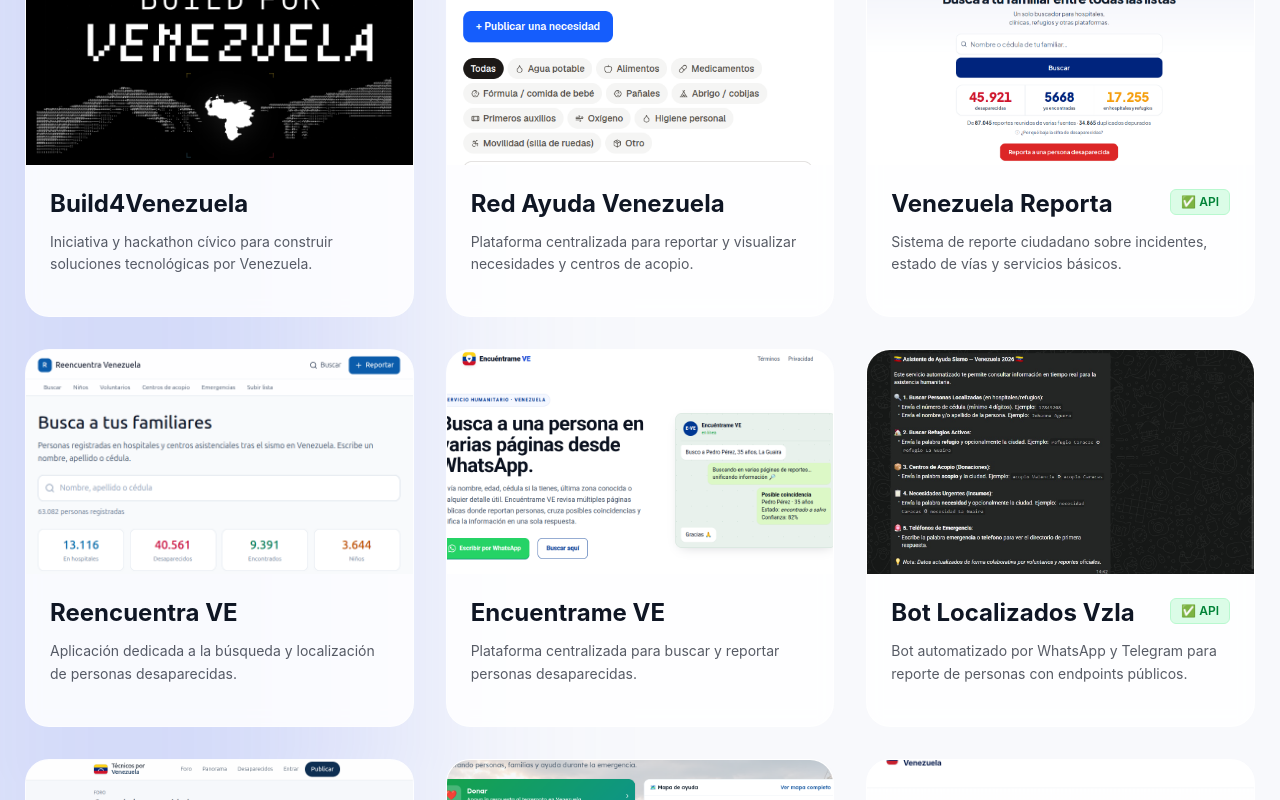
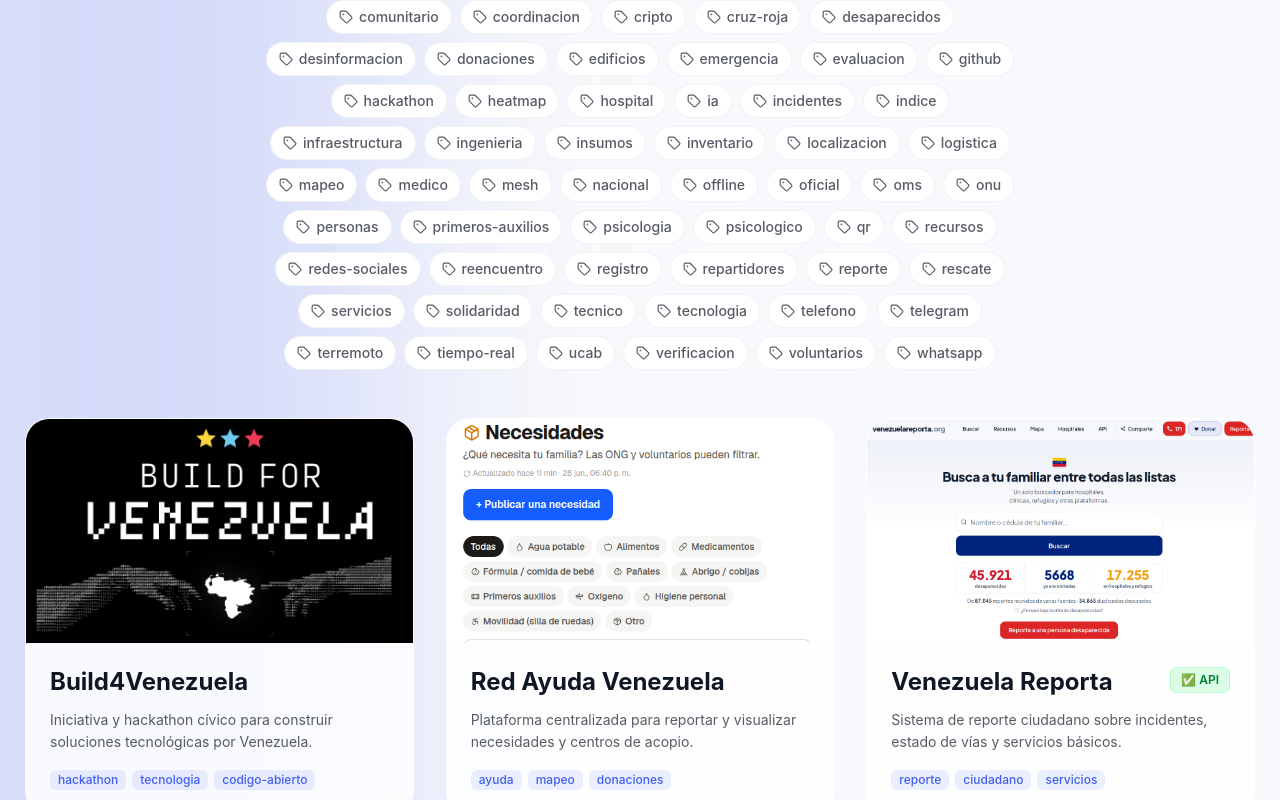
Before and after one commit to WilterD/juntosporvenezuela, a React (Vite) app: page / in a window 1280 px wide. Shown: the part 600-1400 px from the top of the page. Built offline with nearby package versions, Linux system fonts and the light colour scheme.

Commit message:
agg proyectos

```diff
--- a/src/App.jsx
+++ b/src/App.jsx
@@ -1,21 +1,40 @@
 import { useState, useMemo } from 'react';
 import { motion, AnimatePresence } from 'framer-motion';
-import { Search, ExternalLink, X, MapPin, Info } from 'lucide-react';
+import { Search, ExternalLink, X, MapPin, Info, Tag } from 'lucide-react';
 import { projectsData } from './data';
-import './index.css'; // Just in case, usually in main.jsx
+import './index.css';
 
 function App() {
   const [searchTerm, setSearchTerm] = useState('');
   const [selectedProject, setSelectedProject] = useState(null);
   const [showFullDescription, setShowFullDescription] = useState(false);
+  const [selectedTags, setSelectedTags] = useState([]);
 
-  // Filter projects based on search term
+  const allTags = useMemo(() => {
+    const tagSet = new Set();
+    projectsData.forEach((project) => project.tags.forEach((tag) => tagSet.add(tag)));
+    return Array.from(tagSet).sort();
+  }, []);
+
+  const toggleTag = (tag) => {
+    setSelectedTags((prev) =>
+      prev.includes(tag) ? prev.filter((t) => t !== tag) : [...prev, tag]
+    );
+  };
+
   const filteredProjects = useMemo(() => {
-    return projectsData.filter((project) =>
-      project.name.toLowerCase().includes(searchTerm.toLowerCase()) ||
-      project.description.toLowerCase().includes(searchTerm.toLowerCase())
-    );
-  }, [searchTerm]);
+    return projectsData
+      .filter((project) => {
+        const matchesSearch =
+          project.name.toLowerCase().includes(searchTerm.toLowerCase()) ||
+          project.description.toLowerCase().includes(searchTerm.toLowerCase());
+        const matchesTags =
+          selectedTags.length === 0 ||
+          selectedTags.every((tag) => project.tags.includes(tag));
+        return matchesSearch && matchesTags;
+      })
+      .sort((a, b) => a.order - b.order);
+  }, [searchTerm, selectedTags]);
 
   const openModal = (project) => {
     setSelectedProject(project);
@@ -29,11 +48,9 @@
 
   return (
     <div className="min-h-screen bg-background relative overflow-hidden">
-      {/* Abstract Background Design */}
       <div className="absolute top-[-10%] left-[-10%] w-[40%] h-[40%] rounded-full bg-primary/20 blur-[120px] pointer-events-none" />
       <div className="absolute bottom-[-10%] right-[-10%] w-[40%] h-[40%] rounded-full bg-primary/20 blur-[120px] pointer-events-none" />
 
-      {/* Top Nav */}
       <nav className="relative z-20 w-full px-6 pt-6 flex justify-end max-w-7xl mx-auto">
         <a
           href="https://docs.google.com/forms/d/e/1FAIpQLSdJS1l8bEX_ewBamPc-L-DfKMUUjIqLqT2qsnJjSP2oRpBd9A/viewform?usp=header"
@@ -45,7 +62,6 @@
         </a>
       </nav>
 
-      {/* Header */}
       <header className="pt-8 pb-12 px-6 relative z-10 text-center">
         <motion.div
           initial={{ opacity: 0, y: -20 }}
@@ -63,8 +79,7 @@
             Plataforma dedicada a dar visibilidad a los proyectos web y tecnológicos venezolanos creados para asistir y brindar apoyo tras los recientes eventos sísmicos.
           </p>
 
-          {/* Search Bar */}
-          <div className="relative max-w-xl mx-auto group">
+          <div className="relative max-w-xl mx-auto group mb-6">
             <div className="absolute inset-y-0 left-0 pl-4 flex items-center pointer-events-none text-foreground/40 group-focus-within:text-primary transition-colors">
               <Search className="h-5 w-5" />
             </div>
@@ -76,10 +91,26 @@
               onChange={(e) => setSearchTerm(e.target.value)}
             />
           </div>
+
+          <div className="flex flex-wrap justify-center gap-2 max-w-4xl mx-auto">
+            {allTags.map((tag) => (
+              <button
+                key={tag}
+                onClick={() => toggleTag(tag)}
+                className={`inline-flex items-center gap-1.5 px-3 py-1.5 rounded-full text-sm font-medium transition-all border ${
+                  selectedTags.includes(tag)
+                    ? 'bg-primary text-primary-foreground border-primary shadow-md shadow-primary/20'
+                    : 'bg-card text-foreground/70 border-border/50 hover:border-primary/50 hover:text-foreground'
+                }`}
+              >
+                <Tag className="w-3.5 h-3.5" />
+                {tag}
+              </button>
+            ))}
+          </div>
         </motion.div>
       </header>
 
-      {/* Main Content */}
       <main className="max-w-7xl mx-auto px-6 pb-24 relative z-10">
         <div className="flex flex-wrap justify-center gap-8">
           <AnimatePresence>
@@ -123,6 +154,16 @@
                       <p className="text-foreground/70 line-clamp-3 mb-4 flex-grow text-sm leading-relaxed">
                         {project.description}
                       </p>
+                      <div className="flex flex-wrap gap-1.5">
+                        {project.tags.map((tag) => (
+                          <span
+                            key={tag}
+                            className="px-2 py-0.5 rounded-md bg-primary/10 text-primary text-xs font-medium"
+                          >
+                            {tag}
+                          </span>
+                        ))}
+                      </div>
                     </div>
                   </div>
                 </motion.div>
@@ -144,7 +185,6 @@
         </div>
       </main>
 
-      {/* Footer */}
       <footer className="relative z-10 w-full py-8 border-t border-border/50 bg-card/30 backdrop-blur-sm mt-auto text-center">
         <p className="text-foreground/70 font-medium text-sm">
           Desarrollado por{' '}
@@ -159,7 +199,6 @@
         </p>
       </footer>
 
-      {/* Modal */}
       <AnimatePresence>
         {selectedProject && (
           <>
@@ -178,7 +217,6 @@
                 transition={{ type: "spring", damping: 25, stiffness: 300 }}
                 className="w-full max-w-3xl glass-card bg-card rounded-[2rem] shadow-2xl overflow-hidden pointer-events-auto flex flex-col max-h-[90vh]"
               >
-                {/* Modal Header & Image */}
                 <div className="relative h-64 sm:h-80 shrink-0">
                   <img
                     src={selectedProject.thumbnail}
@@ -212,10 +250,8 @@
                   </div>
                 </div>
 
-                {/* Modal Content */}
                 <div className="p-6 sm:p-8 overflow-y-auto">
                   <div className="flex flex-col gap-6">
-                    {/* URL Display */}
                     <div className="flex flex-col sm:flex-row gap-3">
                       <div className="flex-1 flex items-center gap-3 p-4 rounded-xl bg-primary/5 border border-primary/10">
                         <ExternalLink className="w-5 h-5 text-primary shrink-0" />
@@ -247,7 +283,6 @@
                       )}
                     </div>
 
-                    {/* Description Section */}
                     <div>
                       <h4 className="text-lg font-semibold text-foreground mb-3">Sobre el proyecto</h4>
                       <p className="text-foreground/80 leading-relaxed">
--- a/src/data.js
+++ b/src/data.js
@@ -8,7 +8,9 @@
     url: "https://build4venezuela.com/",
     hasApi: false,
     apiUrl: "",
-    images: ["./img/build4vzla.png"]
+    images: ["./img/build4vzla.png"],
+    order: 1,
+    tags: ["hackathon", "tecnologia", "codigo-abierto"]
   },
   {
     id: 2,
@@ -18,7 +20,9 @@
     fullDescription: "Red Ayuda Venezuela permite a los ciudadanos publicar necesidades urgentes (insumos médicos, alimentos, rescate) y a las organizaciones coordinar la respuesta. Su sistema de mapeo ayuda a distribuir eficientemente los recursos donados a las zonas más afectadas.",
     url: "https://redayudavenezuela.com/ayuda/necesidades",
     hasApi: false,
-    images: ["./img/red_ayuda.png"]
+    images: ["./img/red_ayuda.png"],
+    order: 2,
+    tags: ["ayuda", "mapeo", "donaciones"]
   },
   {
     id: 3,
@@ -29,7 +33,33 @@
     url: "https://venezuelareporta.org",
     hasApi: true,
     apiUrl: "https://venezuelareporta.org/api-abierta",
-    images: ["./img/vzla_reporta.png"]
+    images: ["./img/vzla_reporta.png"],
+    order: 3,
+    tags: ["reporte", "ciudadano", "servicios"]
+  },
+  {
+    id: 44,
+    name: "VZLA Ayuda",
+    thumbnail: "./img/vzlayuda.png",
+    description: "Encuentra o brinda ayuda cerca de ti. Sin cuentas, al instante.",
+    fullDescription: "VZLA Ayuda es una iniciativa ciudadana que permite encontrar o brindar ayuda cerca de ti sin necesidad de cuentas y de forma instantánea. Conecta a quienes necesitan ayuda con quienes pueden ofrecerla.",
+    url: "https://vzlayuda.com",
+    hasApi: false,
+    images: ["./img/vzlayuda.png"],
+    order: 4,
+    tags: ["ayuda", "busqueda", "ciudadano"]
+  },
+  {
+    id: 45,
+    name: "Red por Venezuela",
+    thumbnail: "./img/redporvenezuela.png",
+    description: "Toda la ayuda para Venezuela, en un solo lugar. Índice de publicaciones de redes sociales clasificadas.",
+    fullDescription: "Red por Venezuela reúne y clasifica publicaciones de Instagram, Facebook y X sobre la emergencia sin modificarlas. Cada dato muestra su resumen, extracto original y link a la fuente. Es un índice informativo, no una fuente original.",
+    url: "https://redporvenezuela.com",
+    hasApi: false,
+    images: ["./img/redporvenezuela.png"],
+    order: 5,
+    tags: ["indice", "redes-sociales", "emergencia"]
   },
   {
     id: 4,
@@ -39,7 +69,9 @@
     fullDescription: "Tras los recientes eventos sísmicos, Reencuentra VE ofrece una base de datos segura y de fácil acceso donde familiares pueden publicar fotos y datos de personas extraviadas, y los refugios o rescatistas pueden reportar a las personas que han sido localizadas.",
     url: "https://reencuentra-ve.vercel.app",
     hasApi: false,
-    images: ["./img/reencuentra.png"]
+    images: ["./img/reencuentra.png"],
+    order: 6,
+    tags: ["busqueda", "personas", "desaparecidos"]
   },
   {
     id: 5,
@@ -49,7 +81,9 @@
     fullDescription: "Encuentrame VE es una iniciativa solidaria diseñada para consolidar la información de personas extraviadas o no localizadas. Permite a familiares, voluntarios y organizaciones registrar reportes detallados, agilizando los esfuerzos de búsqueda y reencuentro familiar.",
     url: "https://encuentrame-ve.com/",
     hasApi: false,
-    images: ["./img/encuentrameve.png"]
+    images: ["./img/encuentrameve.png"],
+    order: 7,
+    tags: ["busqueda", "personas", "desaparecidos"]
   },
   {
     id: 6,
@@ -60,7 +94,9 @@
     url: "https://t.me/localizadosvzla2026_bot",
     hasApi: true,
     apiUrl: "",
-    images: ["./img/bot_telegram.jpeg"]
+    images: ["./img/bot_telegram.jpeg"],
+    order: 8,
+    tags: ["bot", "telegram", "whatsapp", "desaparecidos"]
   },
   {
     id: 7,
@@ -70,7 +106,9 @@
     fullDescription: "Técnicos Por Venezuela es un espacio dedicado a canalizar reportes de averías o necesidades de infraestructura técnica crítica. Voluntarios especialistas pueden visualizar el mapa de casos, priorizar incidencias y coordinar esfuerzos para el restablecimiento de servicios.",
     url: "https://tecnicosporvenezuela.com/casos",
     hasApi: false,
-    images: ["./img/tecnicos.png"]
+    images: ["./img/tecnicos.png"],
+    order: 9,
+    tags: ["tecnico", "infraestructura", "voluntarios"]
   },
   {
     id: 8,
@@ -80,7 +118,9 @@
     fullDescription: "Hazlo Hoy centraliza los esfuerzos de donación y asistencia directa a las víctimas de los sismos recientes. Facilita la logística de entrega y fomenta la participación ciudadana para llevar recursos de primera necesidad a las comunidades más afectadas.",
     url: "https://terremoto.hazlohoy.org/",
     hasApi: false,
-    images: ["./img/hazlohoy.png"]
+    images: ["./img/hazlohoy.png"],
+    order: 10,
+    tags: ["donaciones", "acopio", "solidaridad"]
   },
   {
     id: 9,
@@ -90,7 +130,9 @@
     fullDescription: "Buscar por nombre/cédula, reportar, marcar como encontrado. Sin necesidad de registro. Fuente verificada activa por CNN / El Caribe.",
     url: "https://desaparecidosterremotovenezuela.com",
     hasApi: false,
-    images: ["./img/desaparecidosterremotovenezuela.png"]
+    images: ["./img/desaparecidosterremotovenezuela.png"],
+    order: 11,
+    tags: ["busqueda", "desaparecidos", "terremoto"]
   },
   {
     id: 10,
@@ -100,7 +142,9 @@
     fullDescription: "Permite buscar, registrar y marcar como localizado. Esfuerzo de búsqueda activa respaldado por El Caribe.",
     url: "https://venezuelatebusca.com",
     hasApi: false,
-    images: ["./img/venezuelatebusca.png"]
+    images: ["./img/venezuelatebusca.png"],
+    order: 12,
+    tags: ["busqueda", "desaparecidos", "terremoto"]
   },
   {
     id: 11,
@@ -110,7 +154,9 @@
     fullDescription: "Plataforma enfocada específicamente en registrar e identificar personas que han sido trasladadas a centros hospitalarios tras la emergencia.",
     url: "https://encuentramevzla.com",
     hasApi: false,
-    images: ["./img/encuentramevzla.png"]
+    images: ["./img/encuentramevzla.png"],
+    order: 13,
+    tags: ["hospital", "busqueda", "desaparecidos"]
   },
   {
     id: 12,
@@ -121,7 +167,9 @@
     url: "https://venezuela-earthquake-map.vercel.app/",
     hasApi: true,
     apiUrl: "https://github.com/nochinxx/venezuela-earthquake-map",
-    images: ["./img/venezuela-earthquake-map.png"]
+    images: ["./img/venezuela-earthquake-map.png"],
+    order: 14,
+    tags: ["heatmap", "codigo-abierto", "github"]
   },
   {
     id: 13,
@@ -131,7 +179,9 @@
     fullDescription: "Yummy moviliza repartidores para llevar agua, alimentos y medicamentos sin costo a refugios. Permite reporte directo desde la aplicación.",
     url: "https://sos.yummyrides.com",
     hasApi: false,
-    images: ["./img/yummysos.png"]
+    images: ["./img/yummysos.png"],
+    order: 15,
+    tags: ["repartidores", "ayuda", "app"]
   },
   {
     id: 14,
@@ -141,7 +191,9 @@
     fullDescription: "Agregador verificado: plataformas de búsqueda, instrucciones de supervivencia, canales de donación. Links a GlobalGiving, UNICEF y Cruz Roja.",
     url: "https://recursos-venezuela.netlify.app",
     hasApi: false,
-    images: ["./img/recursos-venezuela.png"]
+    images: ["./img/recursos-venezuela.png"],
+    order: 16,
+    tags: ["agregador", "recursos", "donaciones"]
   },
   {
     id: 15,
@@ -151,9 +203,10 @@
     fullDescription: "Canal oficial. Bizum al 33512 o SMS VENEZUELA al 38092 (6€ íntegros). Coordinación directa con la Cruz Roja Venezolana.",
     url: "https://www2.cruzroja.es/-/ayuda-terremoto-venezuela-2026",
     hasApi: false,
-    images: ["./img/cruz_roja.png"]
+    images: ["./img/cruz_roja.png"],
+    order: 17,
+    tags: ["donaciones", "cruz-roja", "oficial"]
   },
-
   {
     id: 21,
     name: "PsicoLínea Venezuela (UCAB)",
@@ -162,7 +215,9 @@
     fullDescription: "Impulsado por la Universidad Católica Andrés Bello (UCAB). Tel: 0414-121 78 82 / 0424-172 39 81. Solo disponible dentro de Venezuela.",
     url: "tel:04141217882",
     hasApi: false,
-    images: ["./img/logo-ucab.png"]
+    images: ["./img/logo-ucab.png"],
+    order: 18,
+    tags: ["psicologia", "telefono", "ucab"]
   },
   {
     id: 22,
@@ -172,9 +227,10 @@
     fullDescription: "Atención especializada para personas afectadas física y emocionalmente tras la emergencia, centralizando soporte a través de su plataforma.",
     url: "https://www.instagram.com/venemergencia",
     hasApi: false,
-    images: ["./img/ven_emergencia.png"]
+    images: ["./img/ven_emergencia.png"],
+    order: 19,
+    tags: ["medico", "psicologico", "emergencia"]
   },
-
   {
     id: 26,
     name: "TerremotoVenezuela.com",
@@ -183,7 +239,9 @@
     fullDescription: "Heatmap en tiempo real. Agrega reportes de YouTube, X/Twitter e Instagram cada 10 min. Centros de acopio verificados. Directorio 30+ hospitales.",
     url: "https://www.terremotovenezuela.com",
     hasApi: false,
-    images: ["./img/terremotovenezuela.png"]
+    images: ["./img/terremotovenezuela.png"],
+    order: 20,
+    tags: ["heatmap", "incidentes", "tiempo-real"]
   },
   {
     id: 27,
@@ -193,7 +251,9 @@
     fullDescription: "Gestión y trazabilidad en tiempo real de insumos médicos, necesidades logísticas y puntos de donación o recepción para OCHA/ONU.",
     url: "https://responsegrid.app/",
     hasApi: false,
-    images: ["./img/responsegrid.png"]
+    images: ["./img/responsegrid.png"],
+    order: 21,
+    tags: ["insumos", "logistica", "onu"]
   },
   {
     id: 28,
@@ -203,7 +263,9 @@
     fullDescription: "Conecta a quién necesita ayuda con quién puede darla. Registro de voluntarios, reporte de casos urgentes, albergues y sus necesidades, mapa en vivo y movilización por WhatsApp.",
     url: "https://ayudavenezuela2026.com",
     hasApi: false,
-    images: ["./img/ayudavenezuela2026.png"]
+    images: ["./img/ayudavenezuela2026.png"],
+    order: 22,
+    tags: ["ayuda-humanitaria", "voluntarios", "mapeo"]
   },
   {
     id: 29,
@@ -214,7 +276,9 @@
     url: "https://civisvenezuela.com",
     hasApi: true,
     apiUrl: "https://civisvenezuela.com/api",
-    images: ["./img/civisvenezuela.png"]
+    images: ["./img/civisvenezuela.png"],
+    order: 23,
+    tags: ["emergencia", "busqueda", "ia"]
   },
   {
     id: 30,
@@ -224,7 +288,9 @@
     fullDescription: "Rescata Venezuela es una plataforma integral destinada a facilitar y agilizar la respuesta ante emergencias, centralizando esfuerzos de rescate, atención médica primaria y recolección de insumos vitales para las comunidades más impactadas por los sismos.",
     url: "https://www.rescatavenezuela.com/",
     hasApi: false,
-    images: ["./img/rescatavenezuela.png"]
+    images: ["./img/rescatavenezuela.png"],
+    order: 24,
+    tags: ["rescate", "ayuda-humanitaria", "emergencia"]
   },
   {
     id: 31,
@@ -234,7 +300,9 @@
     fullDescription: "¿Tu edificio resultó dañado por el sismo? Ingenieros civiles voluntarios revisarán las fotos que envíes y te entregarán un informe de evaluación por correo electrónico en el menor tiempo posible.",
     url: "https://www.sismoayudave.com",
     hasApi: false,
-    images: ["./img/sismoayudave.png"]
+    images: ["./img/sismoayudave.png"],
+    order: 25,
+    tags: ["ingenieria", "evaluacion", "edificios"]
   },
   {
     id: 32,
@@ -244,7 +312,9 @@
     fullDescription: "Zerena es un espacio de apoyo de primera instancia basado en los Primeros Auxilios Psicológicos (OMS/OPS). No es terapia, no diagnostica y no reemplaza la atención de un profesional ni los servicios de emergencia.",
     url: "https://zerena.help/",
     hasApi: false,
-    images: ["./img/zerena.png"]
+    images: ["./img/zerena.png"],
+    order: 26,
+    tags: ["psicologia", "primeros-auxilios", "oms"]
   },
   {
     id: 33,
@@ -254,7 +324,9 @@
     fullDescription: "Iniciativa que unifica información logística de entrega de suministros. Conecta a voluntarios en puntos de acopio y refugios improvisados, mejorando el traslado y redirigiendo más eficazmente los recursos.",
     url: "https://acopiovenezuela.netlify.app/",
     hasApi: false,
-    images: ["./img/acopiovenezuela.png"]
+    images: ["./img/acopiovenezuela.png"],
+    order: 27,
+    tags: ["acopio", "logistica", "voluntarios"]
   },
   {
     id: 34,
@@ -265,7 +337,9 @@
     url: "https://aidtrace-rastroayuda.vercel.app/",
     hasApi: true,
     apiUrl: "https://t.me/AidTrace_Bot",
-    images: ["./img/aidtrace.png"]
+    images: ["./img/aidtrace.png"],
+    order: 28,
+    tags: ["blockchain", "qr", "offline"]
   },
   {
     id: 35,
@@ -275,7 +349,9 @@
     fullDescription: "Sin señal, sin internet, la red sigue viva. GuacaMalla retransmite tu auxilio de teléfono en teléfono en zonas sin torres celulares o con pobre conexión. La autenticidad viaja firmada en cada señal, logrando comunicar y localizar a las personas.",
     url: "https://www.guacamalla.org/",
     hasApi: false,
-    images: ["./img/guacamaya.png"]
+    images: ["./img/guacamaya.png"],
+    order: 29,
+    tags: ["mesh", "bluetooth", "comunicacion"]
   },
   {
     id: 36,
@@ -285,7 +361,9 @@
     fullDescription: "Confía contrasta rumores falsos con fuentes oficiales (FUNVISIS, Protección Civil, Cruz Roja) y hace análisis on-chain en vivo (antigüedad, historial y saldo) de las 'wallets de donación' marcando su riesgo 🔴/🟡/🟢. Funciona desde el navegador, en español y sin registro.",
     url: "https://confia-rose.vercel.app",
     hasApi: false,
-    images: ["./img/confia.png"]
+    images: ["./img/confia.png"],
+    order: 30,
+    tags: ["desinformacion", "cripto", "verificacion"]
   },
   {
     id: 37,
@@ -295,7 +373,9 @@
     fullDescription: "Plataforma centralizada para la coordinación de recursos, asistencia y apoyo durante la situación de emergencia, enlazando necesidades con puntos de asistencia temprana.",
     url: "https://redh.avapre.com/",
     hasApi: false,
-    images: ["./img/redh.avapre.png"]
+    images: ["./img/redh.avapre.png"],
+    order: 31,
+    tags: ["ayuda-humanitaria", "coordinacion", "emergencia"]
   },
   {
     id: 38,
@@ -305,7 +385,9 @@
     fullDescription: "Iniciativa orientada a maximizar el impacto de las donaciones y recursos enviados a los afectados por la emergencia, conectando iniciativas y esfuerzos humanitarios a nivel nacional.",
     url: "https://www.ayudavnzla.org/",
     hasApi: false,
-    images: ["./img/ayudavnzla.png"]
+    images: ["./img/ayudavnzla.png"],
+    order: 32,
+    tags: ["donaciones", "ayuda-humanitaria", "nacional"]
   },
   {
     id: 39,
@@ -315,7 +397,9 @@
     fullDescription: "Plataforma para registrar donaciones y divulgación de inventarios en tiempo real de todos los centros de acopio registrados para tener mayor visibilidad. Si eres jefe de un centro de acopio puedes registrar el centro y luego será validado por su equipo para que todos puedan visualizarlo.",
     url: "https://www.redacopiovnzla.com/",
     hasApi: false,
-    images: ["./img/redacopiovnzla.png"]
+    images: ["./img/redacopiovnzla.png"],
+    order: 33,
+    tags: ["acopio", "donaciones", "inventario"]
   },
   {
     id: 40,
@@ -326,7 +410,9 @@
     url: "https://t.me/palmedicoai_bot",
     hasApi: true,
     apiUrl: "https://t.me/palmedicoai_bot",
-    images: ["./img/palmedico.jpeg"]
+    images: ["./img/palmedico.jpeg"],
+    order: 34,
+    tags: ["bot", "telegram", "desaparecidos"]
   },
   {
     id: 41,
@@ -337,7 +423,9 @@
     url: "https://voluntariosvenezuela.org/registro",
     hasApi: false,
     apiUrl: "",
-    images: ["./img/voluntariosvenezuela.png"]
+    images: ["./img/voluntariosvenezuela.png"],
+    order: 35,
+    tags: ["voluntarios", "registro", "emergencia"]
   },
   {
     id: 42,
@@ -348,7 +436,9 @@
     url: "https://venezuelajuntos.online/",
     hasApi: false,
     apiUrl: "",
-    images: ["./img/venezuelajuntos.png"]
+    images: ["./img/venezuelajuntos.png"],
+    order: 36,
+    tags: ["busqueda", "reencuentro", "comunitario"]
   },
   {
     id: 43,
@@ -359,6 +449,8 @@
     url: "https://localizapacientes.com",
     hasApi: false,
     apiUrl: "",
-    images: ["./img/localizapacientes.png"]
+    images: ["./img/localizapacientes.png"],
+    order: 37,
+    tags: ["hospital", "oficial", "localizacion"]
   }
 ];
```
Also changed, not shown: public/img/redporvenezuela.png (added), public/img/vzlayuda.png (added).
